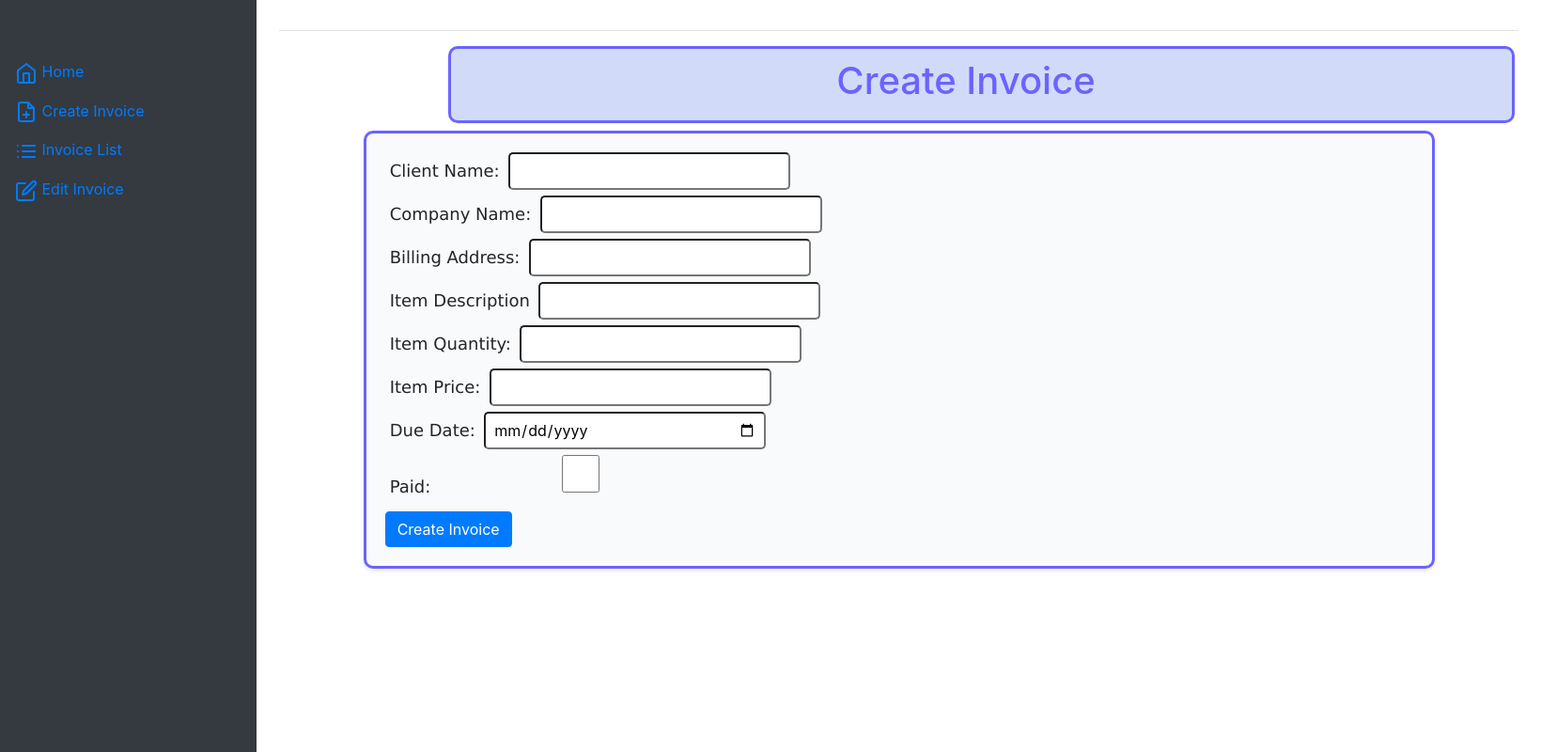
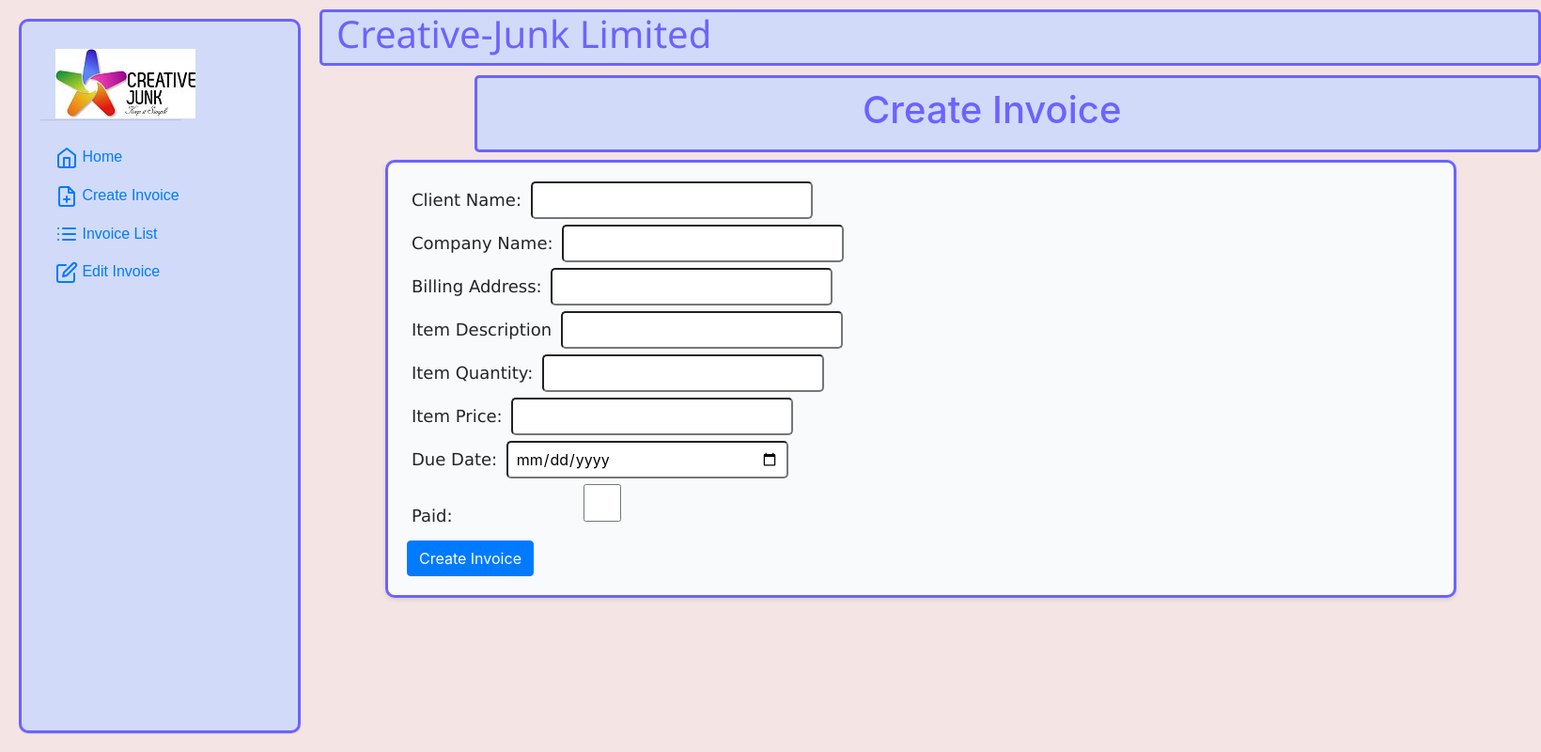
Before and after one commit to allan-nganga/django_invoice_generator, a Django app: page /create/ in a window 1640 px wide. Shown: the whole page at 94% size. Run offline with Django 5.2, Linux system fonts and the light colour scheme; some libraries are stand-ins or nearby versions.

Commit message:
Fixed display on all pages except invoice details page

```diff
--- a/login/static/invoice/dash.css
+++ b/login/static/invoice/dash.css
@@ -1,12 +1,33 @@
+body {
+    margin: 0;
+    display: flex;
+    background-color: #f4e4e4;
+}
 /* Sidebar styles */
 .sidebar {
     position: fixed;
-    top: 0;
-    bottom: 0;
     left: 0;
     z-index: 100; /* Behind the navbar */
-    padding: 48px 0 0; /* Height of navbar */
     box-shadow: inset -1px 0 0 rgba(0, 0, 0, 0.1);
+    border-radius: 10px;
+    width: 300px;
+    background-color: #d1dbf9;
+    padding: 20px;
+    box-shadow: 0 1px 1px rgba(0, 0, 0, 0.1);
+    height: 95vh;
+    overflow: hidden;
+    border: solid 3px #6C63FF;
+    margin: 20px;
+    box-sizing: border-box;
+}
+
+.company-logo {
+    padding-left: 15px;
+    width: 150px;
+    height: 76px;
+    box-shadow: 0 1px 1px rgba(0, 0, 0, 0.1);
+    border: solid 1px #d1dbf9;
+    margin-bottom: 20px;
 }
 
 .sidebar-sticky {
@@ -17,6 +38,8 @@
     padding-top: 0.5rem;
     overflow-x: hidden;
     overflow-y: auto; /* Scrollable contents */
+    border-radius: 20px;
+    font-family: Arial, Helvetica, sans-serif;
 }
 
 .nav-link.active {
@@ -24,9 +47,91 @@
 }
 
 .nav-link:hover {
-    color: #f8f9fa;
+    color: #c9302c;
 }
 
-span {
-    color: white;
+.head {
+    display: flex;
+    margin-left: 340px;
+    padding: 10px;
+    background-color: #d1dbf9;
+    color: #6C63FF;
+    align-items: center;
+    height: 60px;
+    box-sizing: border-box;
+    position: relative;
+    z-index: 1000;
+    border-radius: 5px;
+    border: solid 3px #6C63FF;
+    margin-top: 10px;
+    text-align: right;
+    width: 80%;
 }
+
+.head h1 {
+    font-family: 'Segoe UI', Tahoma, Geneva, Verdana, sans-serif;
+    display: flex;
+    text-align: left;
+    align-items: center;
+}
+
+
+.page-title {
+    display: flex;
+    text-align: left;
+    align-items: center;
+}
+
+.page-title,
+.logout-button {
+    flex: 1;
+    padding: 5px;
+}
+
+.page-title,
+.form-group {
+    padding: 5px;
+}
+
+.form-group {
+    position: relative;
+    padding: 8px 30px 8px 30px;
+    outline: none;
+}
+
+.logout-button {
+    text-align: center;
+    padding: 10px;
+}
+
+.logout-button span {
+    padding-bottom: 20px;
+}
+
+.content {
+    position: absolute;
+    margin-left: 320px;
+    padding: 20px;
+    width: calc(100% - 320px);
+    box-sizing: border-box;
+    margin-top: 60px;
+}
+.logout-form {
+    margin: 0;
+}
+.logout-button {
+    color: #fff;
+    background-color: #d9534f;
+    border: none;
+    padding: 10px 20px;
+    border-radius: 5px;
+    cursor: pointer;
+    transition: background-color 0.3s;
+    position: relative;
+    height: 40px;
+    width: 150px;
+    margin-top: 15px;
+}
+.logout-button:hover {
+    background-color: #c9302c;
+}
--- a/login/templates/invoice/create_invoice.html
+++ b/login/templates/invoice/create_invoice.html
@@ -7,13 +7,13 @@
     .header {
         padding: 10px;
         background-color: #d1dbf9;
-        border-radius: 10px;
+        border-radius: 5px;
         padding: 10px;
         margin-bottom: 8px;
         display: flex;
         border: solid 3px #6C63FF;
         width: 1135px;
-        margin-left: 180px;
+        margin-left: 165px;
     }
 
     .page_title {
--- a/login/templates/invoice/index.html
+++ b/login/templates/invoice/index.html
@@ -16,10 +16,11 @@
 </head>
 
 <body>
-    <div class="container-fluid">
-        <div class="row">
-            <nav class="col-md-2 d-none d-md-block bg-dark sidebar">
+    <nav class="sidebar">
         <div class="sidebar-sticky">
+            <div class="company-logo">
+                <img src="{% static 'invoice/creative-junk logo.jpg'%}"><br>
+            </div>
             <ul class="nav flex-column">
                 <li class="nav-item">
                     <a class="nav-link {% if page_title == 'Home' %}active{% endif %}"
@@ -54,16 +55,23 @@
         </div>
     </nav>
 
-            <main role="main" class="col-md-9 ml-sm-auto col-lg-10 px-4">
-                <div
-                    class="d-flex justify-content-between flex-wrap flex-md-nowrap align-items-center pt-3 pb-2 mb-3 border-bottom">
-                    <h1 class="h2">{{ page_title }}</h1>
+    <div class="head">
+        <div class="page-title">
+            <h1>Creative-Junk Limited</h1>
         </div>
+        <div class="form-group">
+            {% if user.is_authenticated %}
+            <form class="logout-form" action="{% url 'login:logout' %}" method="post">
+                {% csrf_token %}
+                <button type="submit" class="logout-button"><span data-feather="log-out"></span> Logout</button>
+            </form>
+            {% endif %}
+        </div>
+    </div>
+    <div class="content">
         {% block content %}
         <!-- Page content goes here -->
         {% endblock %}
-            </main>
-        </div>
     </div>
     <script src="https://code.jquery.com/jquery-3.2.1.slim.min.js"></script>
     <script src="https://cdnjs.cloudflare.com/ajax/libs/popper.js/1.11.0/umd/popper.min.js"></script>
@@ -73,4 +81,5 @@
         feather.replace()
     </script>
 </body>
+
 </html>
--- a/login/urls.py
+++ b/login/urls.py
@@ -1,9 +1,11 @@
 from django.urls import include, path
 from .views import authView, LoginView, dashboard
+from django.contrib.auth import views as auth_views
 
 urlpatterns = [
     path("dashboard/", dashboard, name='dashboard'), # URL for Dashboard
     path("", LoginView.as_view(), name='login'), # Root URL for login
+    path('logout/', auth_views.LogoutView.as_view(next_page='/'), name='logout'),
     path("signup/", authView, name='authView'),
     path("accounts/", include("django.contrib.auth.urls")),
 ]
--- a/login/views.py
+++ b/login/views.py
@@ -10,7 +10,7 @@ class LoginView(LoginView):
 # Dashboard function
 @login_required
 def dashboard(request):
-    return render(request, 'invoice/dashboard_test.html')
+    return render(request, 'invoice/dashboard.html')
 
 def authView(request):
     if request.method == 'POST':
```
Also changed, not shown: login/templates/invoice/dashboard.html (+40 -6 lines), login/templates/invoice/dashboard_test.html (+10 -2 lines), db.sqlite3. Lines whose indentation alone changed are shown as unchanged.
